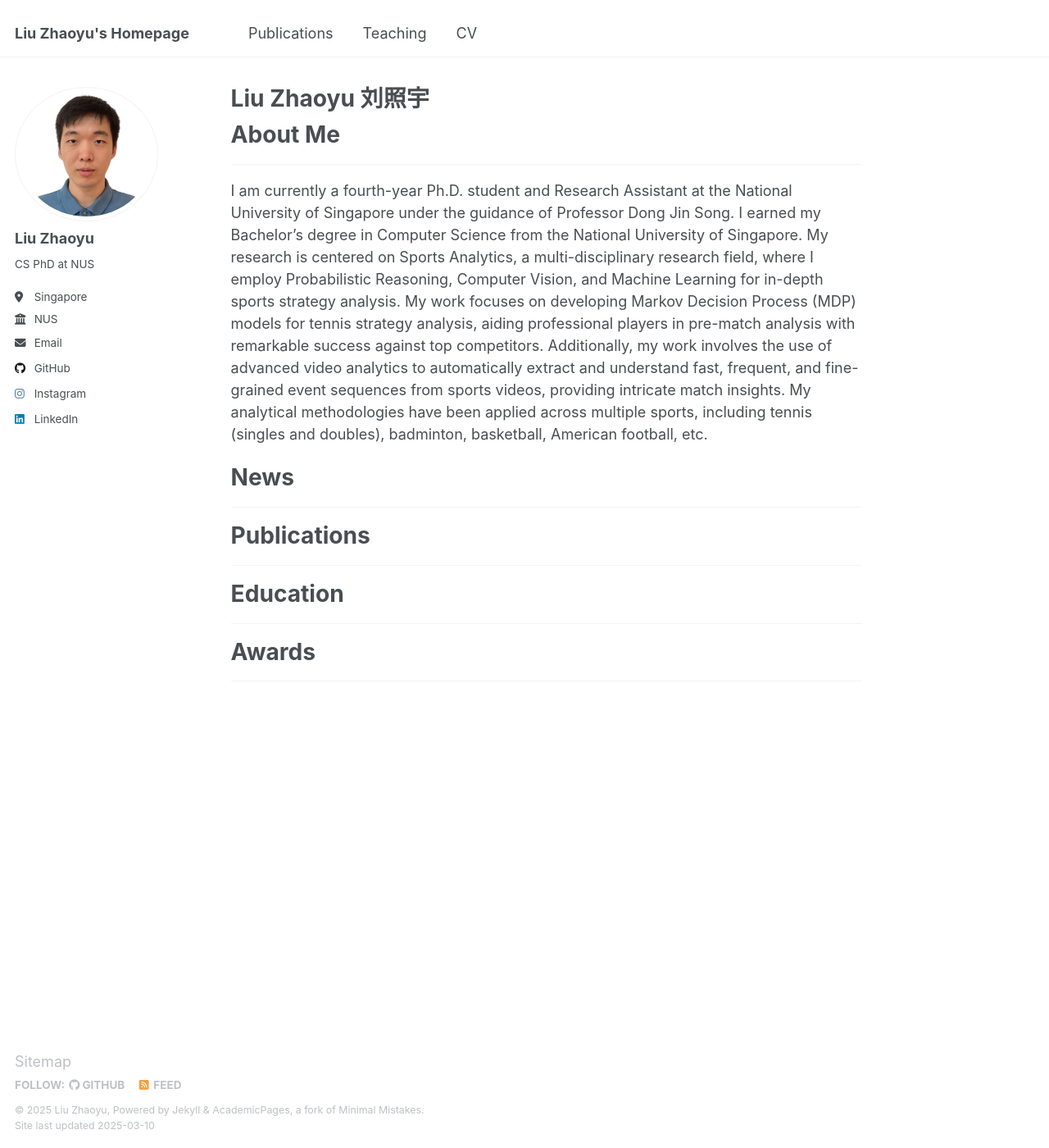
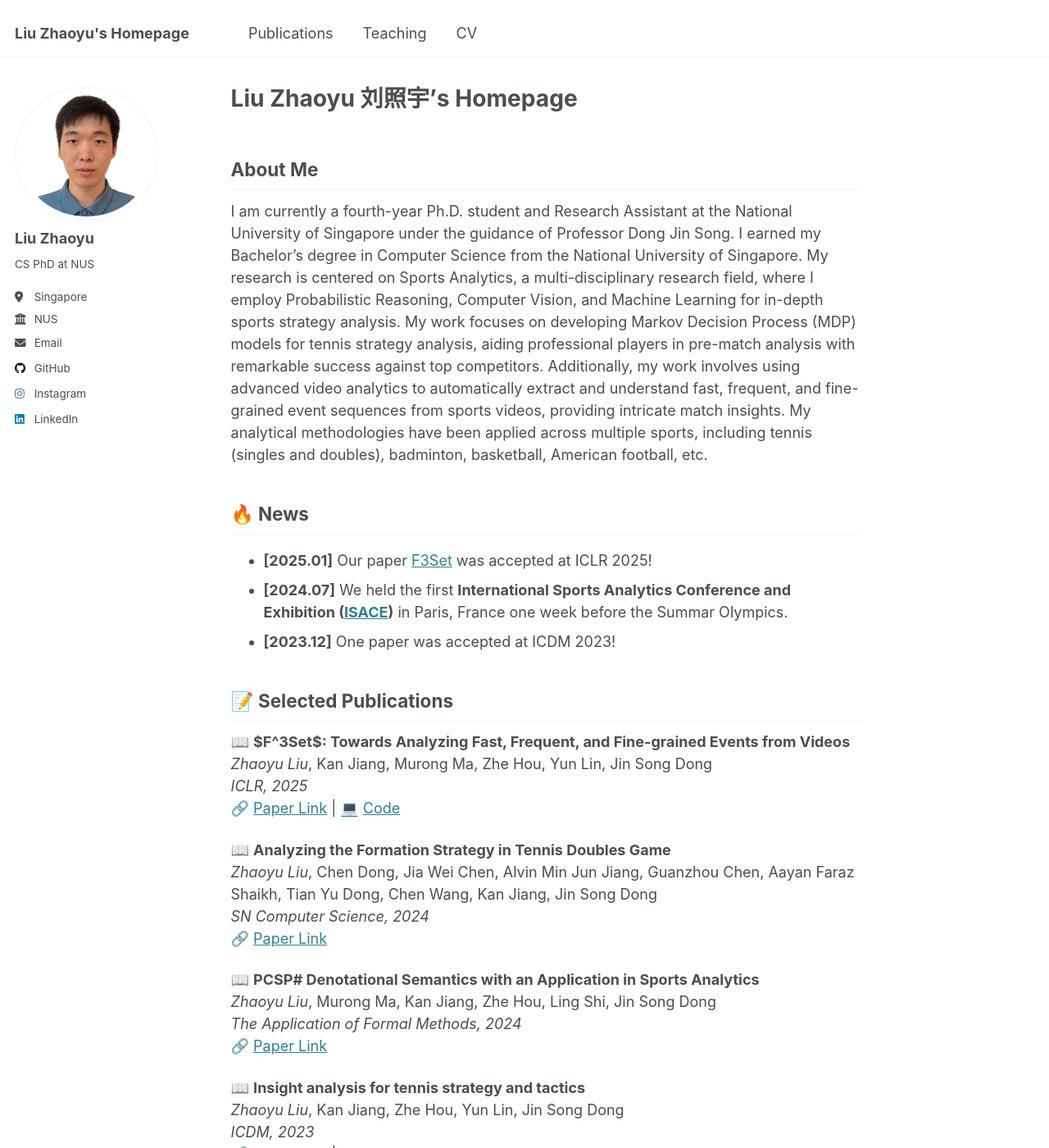
Before and after one commit to LZYAndy/lzyandy.github.io, a Jekyll site: the page built from _pages/about.md, in a window 1280 px wide and 1400 px high. Shown: the whole window at 82% size. Built offline with Jekyll 4.4.1, drawn with Linux system fonts in a browser that asks for light colours; some of the changed text lies outside the part shown.

Commit message:
Update about.md

```diff
--- a/_pages/about.md
+++ b/_pages/about.md
@@ -1,28 +1,45 @@
 ---
 permalink: /
-title: "Liu Zhaoyu 刘照宇"
+title: "Liu Zhaoyu 刘照宇's Homepage"
 author_profile: true
 redirect_from:
   - /about/
   - /about.html
 ---
 
-# About Me
-------
-I am currently a fourth-year Ph.D. student and Research Assistant at the National University of Singapore under the guidance of Professor Dong Jin Song. I earned my Bachelor’s degree in Computer Science from the National University of Singapore. My research is centered on Sports Analytics, a multi-disciplinary research field, where I employ Probabilistic Reasoning, Computer Vision, and Machine Learning for in-depth sports strategy analysis. My work focuses on developing Markov Decision Process (MDP) models for tennis strategy analysis, aiding professional players in pre-match analysis with remarkable success against top competitors. Additionally, my work involves the use of advanced video analytics to automatically extract and understand fast, frequent, and fine-grained event sequences from sports videos, providing intricate match insights. My analytical methodologies have been applied across multiple sports, including tennis (singles and doubles), badminton, basketball, American football, etc.
+## About Me
+I am currently a fourth-year Ph.D. student and Research Assistant at the National University of Singapore under the guidance of Professor Dong Jin Song. I earned my Bachelor’s degree in Computer Science from the National University of Singapore. My research is centered on Sports Analytics, a multi-disciplinary research field, where I employ Probabilistic Reasoning, Computer Vision, and Machine Learning for in-depth sports strategy analysis. My work focuses on developing Markov Decision Process (MDP) models for tennis strategy analysis, aiding professional players in pre-match analysis with remarkable success against top competitors. Additionally, my work involves using advanced video analytics to automatically extract and understand fast, frequent, and fine-grained event sequences from sports videos, providing intricate match insights. My analytical methodologies have been applied across multiple sports, including tennis (singles and doubles), badminton, basketball, American football, etc.
 
-# News
-------
+
+## 🔥 News
+- **[2025.01]** Our paper [F3Set](https://openreview.net/pdf?id=vlg5WRKHxh) was accepted at ICLR 2025!
+- **[2024.07]** We held the first **International Sports Analytics Conference and Exhibition ([ISACE](https://formal-analysis.com/isace/2024/))** in Paris, France one week before the Summar Olympics.
+- **[2023.12]** One paper was accepted at ICDM 2023!
+
+
+## 📝 Selected Publications
+📖 **$F^3Set$\: Towards Analyzing Fast, Frequent, and Fine-grained Events from Videos**
+*Zhaoyu Liu*, Kan Jiang, Murong Ma, Zhe Hou, Yun Lin, Jin Song Dong
+_ICLR, 2025_
+🔗 [Paper Link](https://openreview.net/pdf?id=vlg5WRKHxh) | 💻 [Code](https://github.com/F3Set/F3Set)
+
+📖 **Analyzing the Formation Strategy in Tennis Doubles Game**
+*Zhaoyu Liu*, Chen Dong, Jia Wei Chen, Alvin Min Jun Jiang, Guanzhou Chen, Aayan Faraz Shaikh, Tian Yu Dong, Chen Wang, Kan Jiang, Jin Song Dong
+_SN Computer Science, 2024_
+🔗 [Paper Link](https://link.springer.com/article/10.1007/s42979-024-03598-3)
+
+📖 **PCSP# Denotational Semantics with an Application in Sports Analytics**
+*Zhaoyu Liu*, Murong Ma, Kan Jiang, Zhe Hou, Ling Shi, Jin Song Dong
+_The Application of Formal Methods, 2024_
+🔗 [Paper Link](https://zhehou.github.io/papers/PCSP-Denotational-Semantics-with-an-Application-in-Sports-Analytics.pdf)
+
+📖 **Insight analysis for tennis strategy and tactics**
+*Zhaoyu Liu*, Kan Jiang, Zhe Hou, Yun Lin, Jin Song Dong
+_ICDM, 2023_
+🔗 [Paper Link](https://www.depintel.com/papers/icdm2023.pdf) | 💻 [Code](https://github.com/LZYAndy/Insight_Strategy)
 
 
 
-# Publications
-------
-
-
-# Education
-------
-
-
-# Awards
-------
+## 🎓 Education
+- 2021.08 - Present. Ph.D. in Computer Science, National University of Singapore (NUS). Supervisor: [Prof. Dong Jin Song](https://www.comp.nus.edu.sg/~dongjs/).
+- 2017.08 - 2021.05. B.S. in Computer Science, National University of Singapore (NUS).
```
